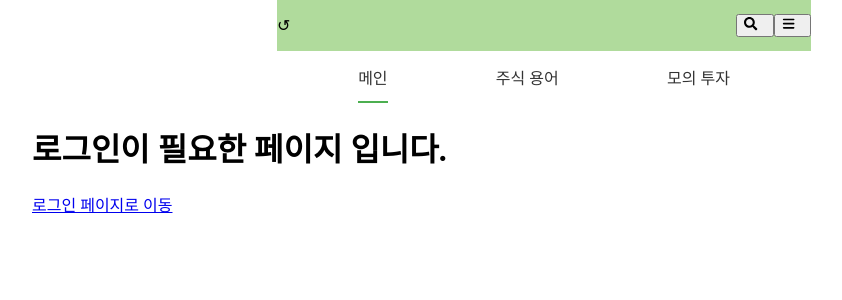
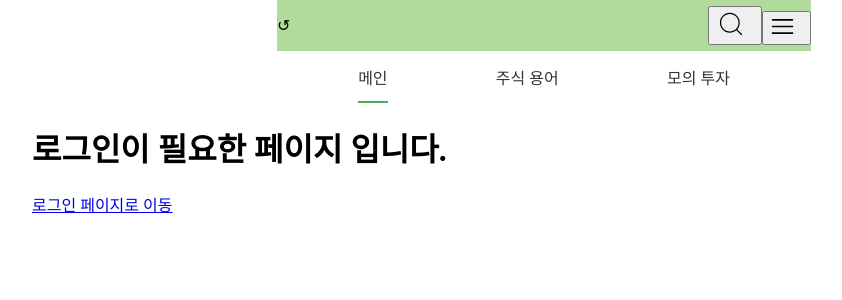
Before and after one commit to kdt-ful-class-three-group/KDT-FUL-3_PROJECT-A-3, a Next.js app in the folder client/: page /home in a window 1280 px wide. Shown: the top 300 px of the page, without its empty margins (96-938 px from the left). Built offline with nearby package versions, Linux system fonts and the light colour scheme; no server answers.

Commit message:
fix: 디테일 수정

```diff
--- a/client/src/components/common/Button.tsx
+++ b/client/src/components/common/Button.tsx
@@ -1,7 +1,7 @@
 
 import React from "react";
-import { FaSearch } from "react-icons/fa";
-import { FaBars } from "react-icons/fa6";
+import { CiSearch } from "react-icons/ci";
+import { RxHamburgerMenu } from "react-icons/rx";
 import { FaPlus } from 'react-icons/fa'
 import { IoClose } from "react-icons/io5";
 interface ButtonProps extends React.ButtonHTMLAttributes<HTMLButtonElement> {
@@ -15,9 +15,9 @@ export function Button({ name, icon, ...props }: ButtonProps) {
   const renderIcon = () => {
     switch (icon) {
       case 'search':
-        return <FaSearch style={{ marginRight: '0.5rem' }} />;
+        return <CiSearch style={{ marginRight: '0.5rem', width:'30', height:'30'}} />;
       case 'hamburger':
-        return <FaBars style={{ marginRight: '0.5rem' }} />;
+        return <RxHamburgerMenu style={{ marginRight: '0.5rem', width:'25', height:'25'}} />;
       case 'plus':
         return <FaPlus style={{marginRight: '0.5rem'}}/>
       case 'close':
--- a/client/src/components/common/menu/StatusBar.tsx
+++ b/client/src/components/common/menu/StatusBar.tsx
@@ -94,7 +94,7 @@ export default function StatusBar(){
     <div style={{display:'flex'}}>
       <p>
         {list[index]?.icon === 'water' ? (
-        <IoMdWater/>
+        <IoMdWater color="skyblue"/>
         ) : list[index]?.icon === 'up' ? (
         <FaCaretUp color='red'/>
         ) : list[index]?.icon === 'down' ? (
```
